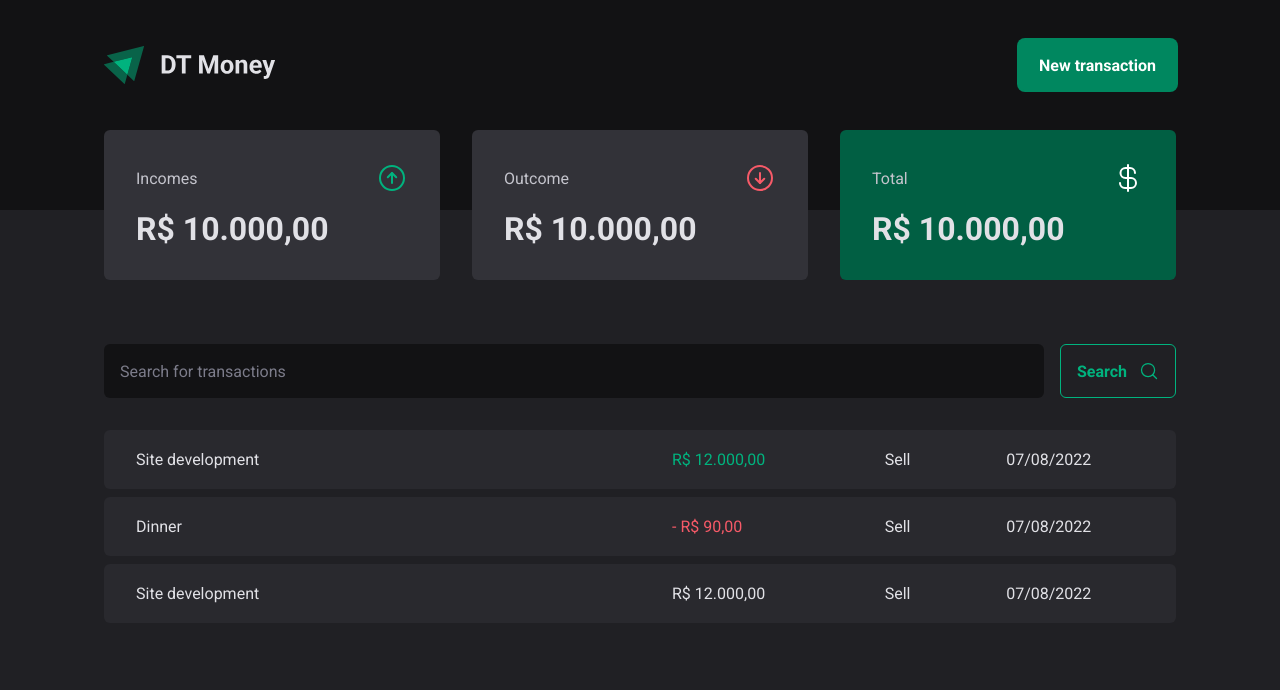
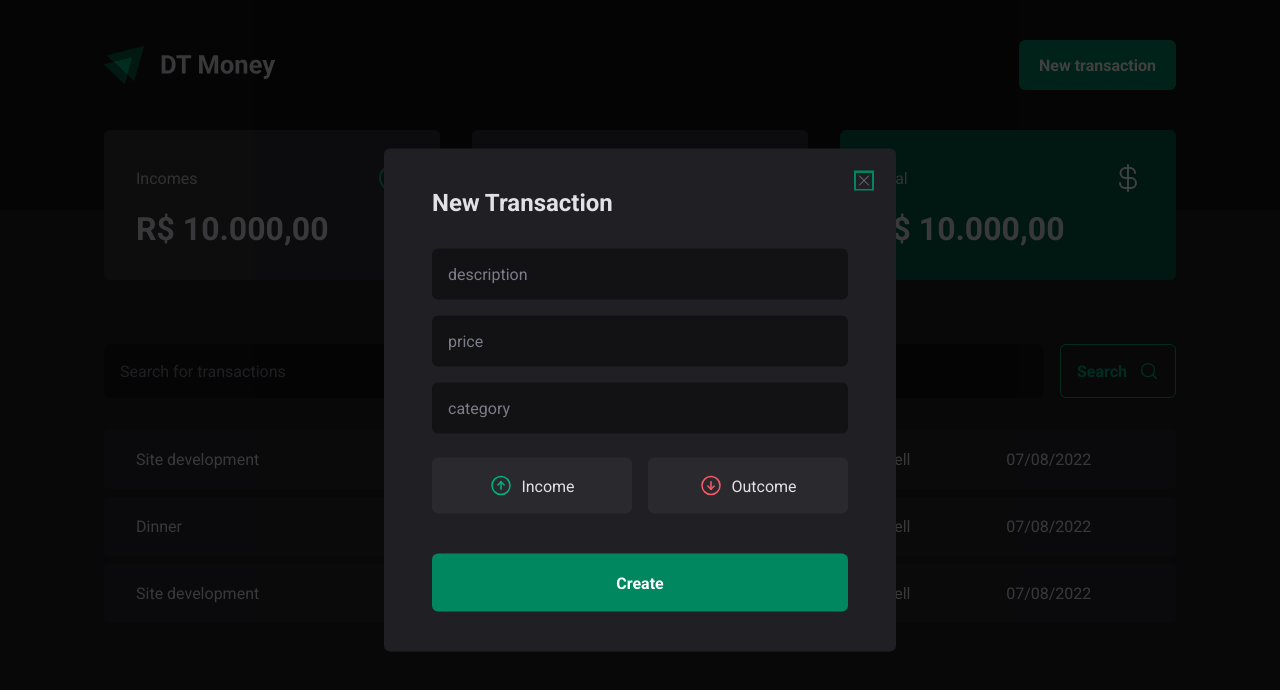
Before and after one commit to ThiagoLG/dt-money, a React (Vite) app: page / in a window 1280 px wide. Both pictures are taken after a click on the button "New transaction". Shown: the top 690 px of the page. Built offline with nearby package versions, Linux system fonts and the light colour scheme.

Commit message:
feat(header): :sparkles: Created new transactions modal component + linked modal to be opened for 'new transaction' button on header component

```diff
--- a/package.json
+++ b/package.json
@@ -11,6 +11,8 @@
     "eslint": "eslint src --ext .ts,.tsx"
   },
   "dependencies": {
+    "@radix-ui/react-dialog": "^1.0.4",
+    "@radix-ui/react-radio-group": "^1.1.3",
     "phosphor-react": "^1.4.1",
     "react": "^18.2.0",
     "react-dom": "^18.2.0",
--- a/src/components/Header/index.tsx
+++ b/src/components/Header/index.tsx
@@ -1,13 +1,21 @@
 import * as React from 'react'
 import { HeaderContainer, HeeaderContent, NewTransactionButton } from './styles'
 import logo from '../../assets/logo.svg'
+import * as Dialog from '@radix-ui/react-dialog'
+import { NewTransactionModal } from '../NewTransactionModal'
 
 export function Header() {
   return (
     <HeaderContainer>
       <HeeaderContent>
         <img src={logo} alt="header logo" />
-        <NewTransactionButton>New transaction</NewTransactionButton>
+        <Dialog.Root>
+          <Dialog.Trigger asChild>
+            <NewTransactionButton>New transaction</NewTransactionButton>
+          </Dialog.Trigger>
+
+          <NewTransactionModal />
+        </Dialog.Root>
       </HeeaderContent>
     </HeaderContainer>
   )
--- /dev/null
+++ b/src/components/NewTransactionModal/index.tsx
@@ -0,0 +1,43 @@
+import * as React from 'react'
+import * as Dialog from '@radix-ui/react-dialog'
+import {
+  CloseButton,
+  Content,
+  Overlay,
+  TransactionType,
+  TransactionTypeButton,
+} from './styles'
+import { ArrowCircleDown, ArrowCircleUp, X } from 'phosphor-react'
+
+export function NewTransactionModal() {
+  return (
+    <Dialog.Portal>
+      <Overlay />
+      <Dialog.Overlay>
+        <Content>
+          <Dialog.Title>New Transaction</Dialog.Title>
+          <CloseButton>
+            <X />
+          </CloseButton>
+          <form action="">
+            <input type="text" placeholder="description" required />
+            <input type="text" placeholder="price" required />
+            <input type="text" placeholder="category" required />
+            <TransactionType>
+              <TransactionTypeButton variant="income" value="income">
+                <ArrowCircleUp size={24} />
+                Income
+              </TransactionTypeButton>
+              <TransactionTypeButton variant="outcome" value="outcome">
+                <ArrowCircleDown size={24} />
+                Outcome
+              </TransactionTypeButton>
+            </TransactionType>
+
+            <button type="submit">Create</button>
+          </form>
+        </Content>
+      </Dialog.Overlay>
+    </Dialog.Portal>
+  )
+}
--- /dev/null
+++ b/src/components/NewTransactionModal/styles.ts
@@ -0,0 +1,112 @@
+import * as Dialog from '@radix-ui/react-dialog'
+import * as RadioGroup from '@radix-ui/react-radio-group'
+import styled from 'styled-components'
+
+export const Overlay = styled(Dialog.Overlay)`
+  position: fixed;
+  width: 100vw;
+  height: 100vh;
+  inset: 0;
+
+  background: rgba(0, 0, 0, 0.75);
+`
+export const Content = styled(Dialog.Content)`
+  min-width: 32rem;
+  border-radius: 6px;
+  padding: 2.5rem 3rem;
+  background: ${(props) => props.theme['gray-800']};
+
+  position: fixed;
+  top: 50%;
+  left: 50%;
+  transform: translate(-50%, -50%);
+
+  form {
+    margin-top: 2rem;
+    display: flex;
+    flex-direction: column;
+    gap: 1rem;
+
+    input {
+      border-radius: 6px;
+      border: 0;
+      background: ${(props) => props.theme['gray-900']};
+      color: ${(props) => props.theme['gray-300']};
+      padding: 1rem;
+
+      &::placeholder {
+        color: ${(props) => props.theme['gray-500']};
+      }
+    }
+    button[type='submit'] {
+      height: 58px;
+      border: 0;
+      background: ${(props) => props.theme['green-500']};
+      color: ${(props) => props.theme.white};
+      font-weight: bold;
+      padding: 0 1.25rem;
+      border-radius: 6px;
+      margin-top: 1.5rem;
+      cursor: pointer;
+
+      &:hover {
+        background: ${(props) => props.theme['green-700']};
+        transition: 0.2s;
+      }
+    }
+  }
+`
+
+export const CloseButton = styled(Dialog.Close)`
+  position: absolute;
+  background: transparent;
+  border: 0;
+  top: 1.5rem;
+  right: 1.5rem;
+  line-height: 0;
+  cursor: pointer;
+  color: ${(props) => props.theme['gray-500']};
+`
+export const TransactionType = styled(RadioGroup.Root)`
+  display: grid;
+  grid-template-columns: repeat(2, 1fr);
+  gap: 1rem;
+  margin-top: 0.5rem;
+`
+
+interface TransactionTypeButtonProps {
+  variant: 'income' | 'outcome'
+}
+export const TransactionTypeButton = styled(
+  RadioGroup.Item,
+)<TransactionTypeButtonProps>`
+  background: ${(props) => props.theme['gray-700']};
+  padding: 1rem;
+  display: flex;
+  align-items: center;
+  justify-content: center;
+  gap: 0.5rem;
+  border-radius: 6px;
+  cursor: pointer;
+  border: 0;
+  color: ${(props) => props.theme['gray-100']};
+
+  svg {
+    color: ${(props) =>
+      props.variant === 'income'
+        ? props.theme['green-300']
+        : props.theme['red-300']};
+  }
+
+  &[data-state='checked'] {
+    color: ${(props) => props.theme.white};
+    background: ${(props) =>
+      props.variant === 'income'
+        ? props.theme['green-500']
+        : props.theme['red-500']};
+
+    svg {
+      color: ${(props) => props.theme.white};
+    }
+  }
+`
```
Also changed, not shown: 1 other file (tests, documents, lock files or other folders).
